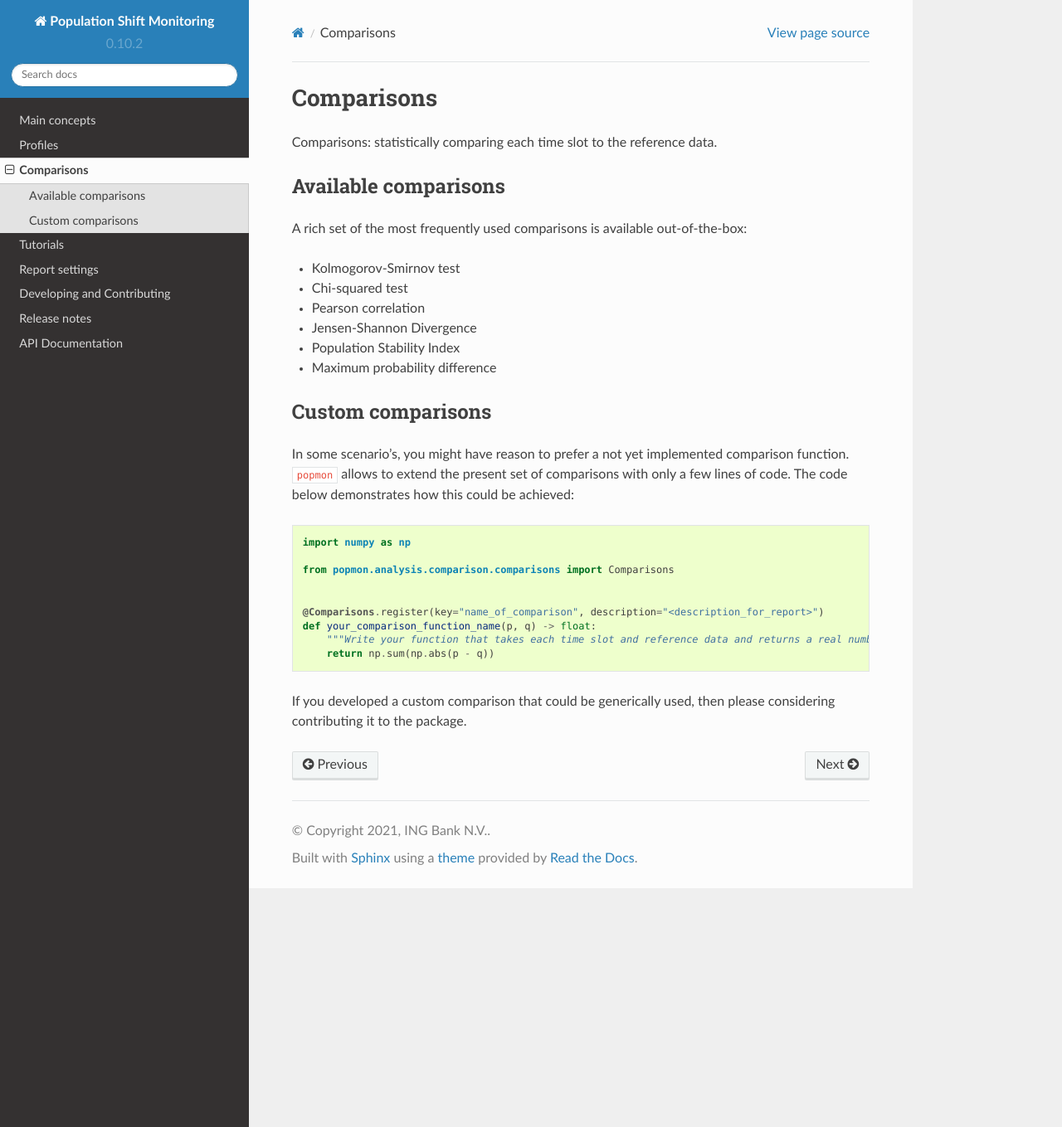
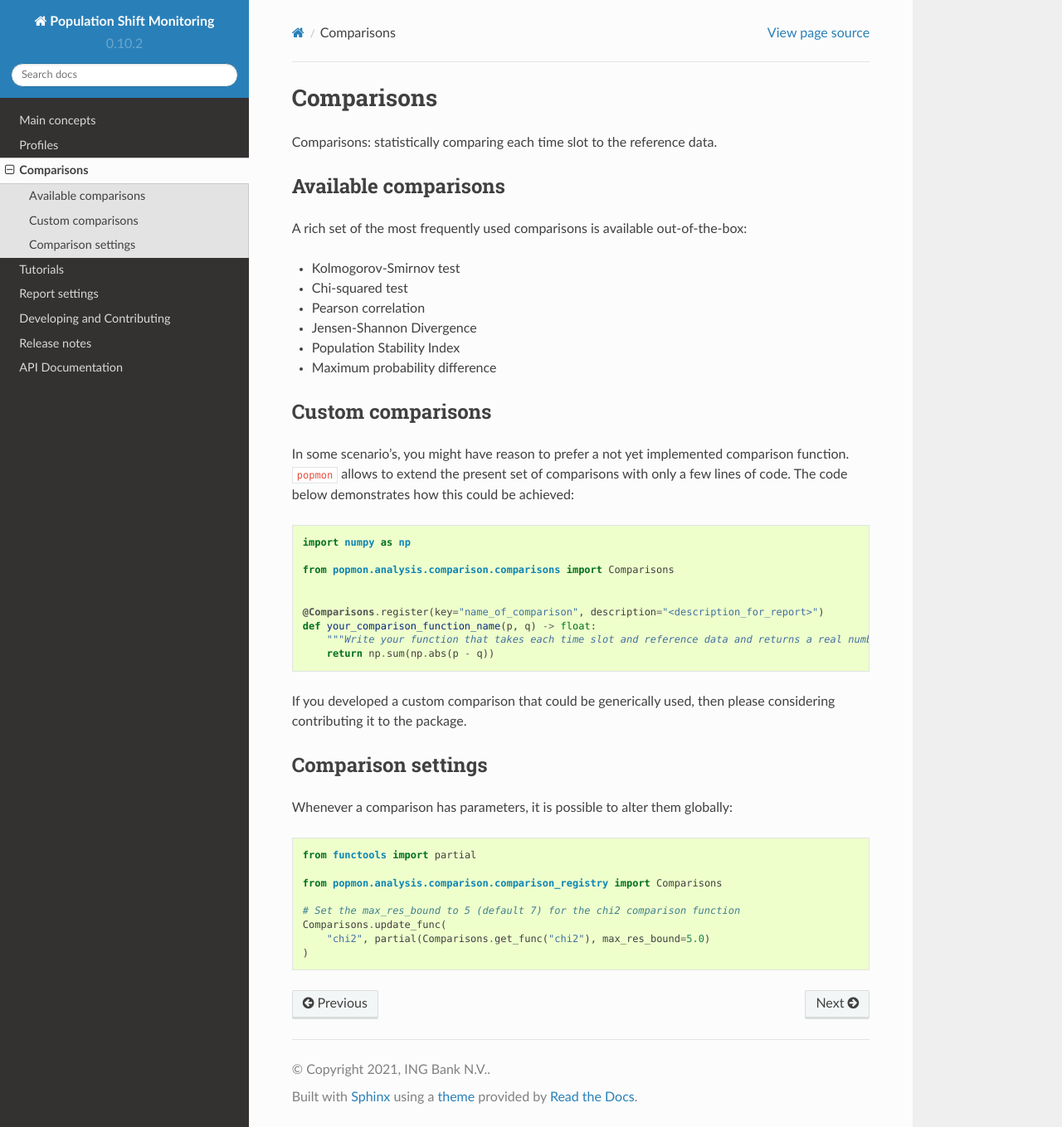
Before and after one commit to smartman0307/popmon, a Sphinx documentation site: the page built from docs/source/comparisons.rst, in a window 1280 px wide and 1359 px high. Shown: the whole window at 83% size. Built offline with Sphinx 7.4.7 and the Read the Docs theme 2.0.0, drawn with Linux system fonts in a browser that asks for light colours.

Commit message:
docs(registry): instructions on comparison parameter setting

```diff
--- a/docs/source/comparisons.rst
+++ b/docs/source/comparisons.rst
@@ -35,3 +35,19 @@ The code below demonstrates how this could be achieved:
         return np.sum(np.abs(p - q))
 
 If you developed a custom comparison that could be generically used, then please considering contributing it to the package.
+
+Comparison settings
+-------------------
+
+Whenever a comparison has parameters, it is possible to alter them globally:
+
+.. code-block:: python
+
+    from functools import partial
+
+    from popmon.analysis.comparison.comparison_registry import Comparisons
+
+    # Set the max_res_bound to 5 (default 7) for the chi2 comparison function
+    Comparisons.update_func(
+        "chi2", partial(Comparisons.get_func("chi2"), max_res_bound=5.0)
+    )
```
